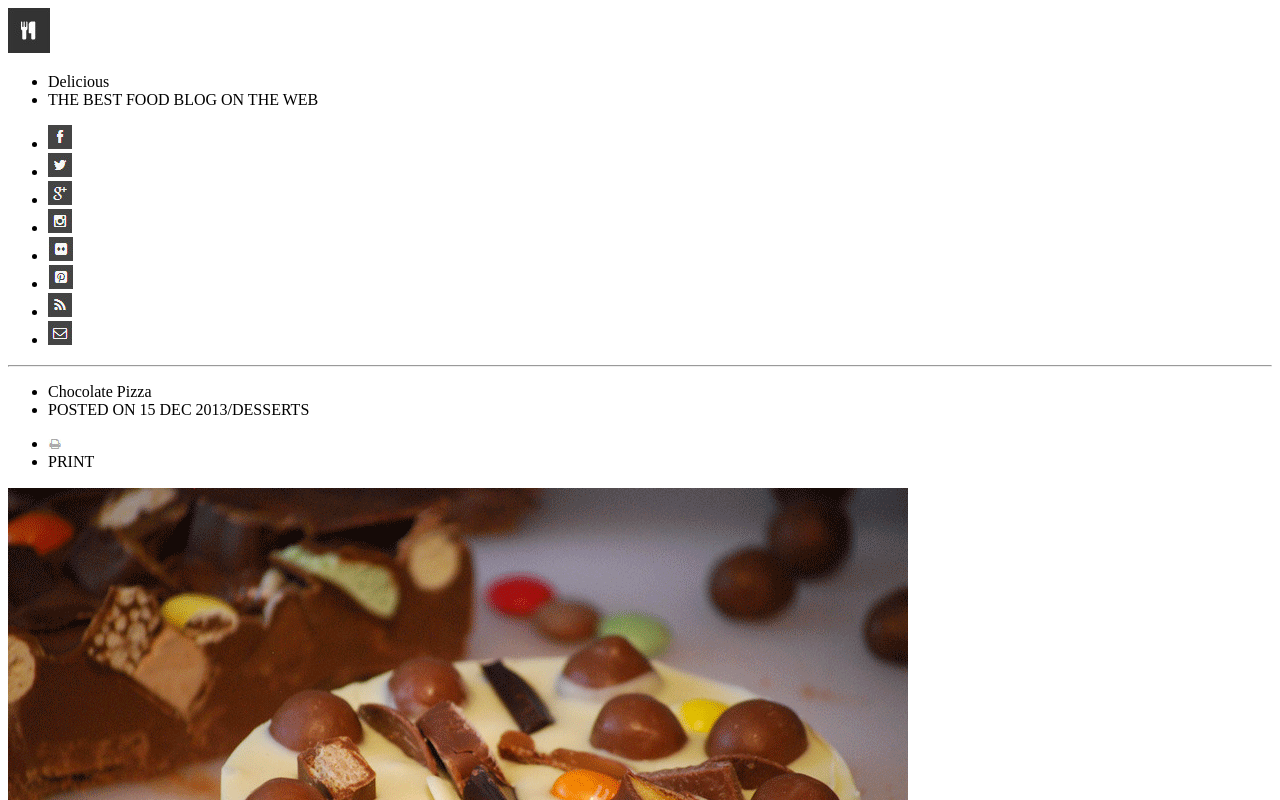
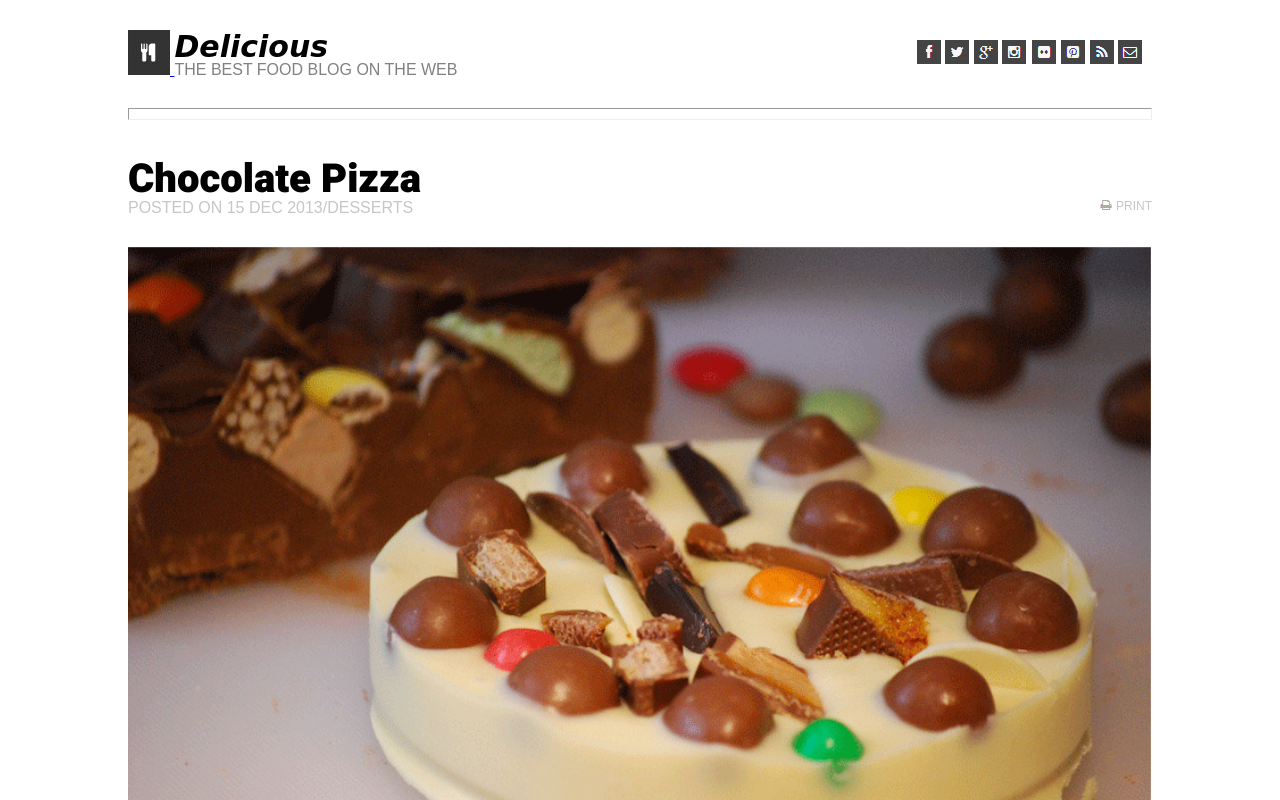
Before and after one commit to Antberry/Chocolate-Pizza, a plain HTML site: page index.html in a window 1280 px wide. Shown: the top 800 px of the page. Drawn offline with Linux system fonts and the light colour scheme; a web font is replaced by a local one.

Commit message:
half way thru css

```diff
--- a/index.html
+++ b/index.html
@@ -2,10 +2,14 @@
 <html lang="en">
 <head>
   <title>Delicious Pizza</title>
+  <link rel="stylesheet" type="text/css" href="reset.css">
+  <link rel="stylesheet" type="text/css" href="style.css">
+
 </head>
 <body>
   <header>
     <!-- logo -->
+    <nav>
     <a href=" ">
       <img class="logo-block" src="img/logo.png">
     </a>
@@ -14,7 +18,7 @@
       <li>THE BEST FOOD BLOG ON THE WEB</li>
     </ul>
     <!-- icon bar -->
-    <ul id="iconbar">
+    <ul id="icon-bar">
       <li>
         <a href=" ">
           <img src='img/fb-icon.png' />
@@ -56,18 +60,19 @@
         </a>
       </li>
     </ul>
+  </nav>
     <hr>
   </header>
 
   <main>
     <!-- chocolate Pizza title -->
     <article>
-      <ul>
+      <ul id="headline">
         <li>Chocolate Pizza</li>
         <li>POSTED ON 15 DEC 2013/DESSERTS</li>
       </ul>
       <!-- print icon -->
-      <ul>
+      <ul id="print">
           <li>
             <a href=" ">
               <img src='img/print-icon.png' />
@@ -76,7 +81,7 @@
           <li>PRINT</li>
       </ul>
       <!-- hero image -->
-      <img src="img/choco-pizza.png">
+      <img id="hero" src="img/choco-pizza.png">
       <p>
         Lorem ipsum dolor sit amet, consectetur adipiscing elit. Proin quis vestibulum diam, et rutrum tortor. Fusce quis dui ac est sollicitudin dictum id vel felis. Ut venenatis lorem enim, a tempus eros rutrum eget. Etiam id mauris et lacus congue sodales. Fusce sem arcu, dignissim sed vehicula at, lobortis nec nisi. Class aptent taciti sociosqu ad litora torquent per conubia nostra, per inceptos himenaeos. Fusce a turpis justo. Donec accumsan ex odio, a varius metus molestie in. In feugiat lacus in velit hendrerit, nec maximus tellus feugiat.
 
@@ -87,10 +92,10 @@
       <img src="img/list-bg.png">
       <hr>
       <!-- vanessa image -->
-      <a href=" ">
-        <img src='img/van-pic.png' />
+      <a href="">
+        <img class="logo-block" src='img/van-pic.png' />
       </a>
-      <ul>
+      <ul class="logo-block">
         <li>
           Vanessa Stevenson
         </li>
--- /dev/null
+++ b/reset.css
@@ -0,0 +1,48 @@
+/* http://meyerweb.com/eric/tools/css/reset/
+   v2.0 | 20110126
+   License: none (public domain)
+*/
+
+html, body, div, span, applet, object, iframe,
+h1, h2, h3, h4, h5, h6, p, blockquote, pre,
+a, abbr, acronym, address, big, cite, code,
+del, dfn, em, img, ins, kbd, q, s, samp,
+small, strike, strong, sub, sup, tt, var,
+b, u, i, center,
+dl, dt, dd, ol, ul, li,
+fieldset, form, label, legend,
+table, caption, tbody, tfoot, thead, tr, th, td,
+article, aside, canvas, details, embed,
+figure, figcaption, footer, header, hgroup,
+menu, nav, output, ruby, section, summary,
+time, mark, audio, video {
+	margin: 0;
+	padding: 0;
+	border: 0;
+	font-size: 100%;
+	font: inherit;
+	vertical-align: baseline;
+}
+/* HTML5 display-role reset for older browsers */
+article, aside, details, figcaption, figure,
+footer, header, hgroup, menu, nav, section {
+	display: block;
+}
+body {
+	line-height: 1;
+}
+ol, ul {
+	list-style: none;
+}
+blockquote, q {
+	quotes: none;
+}
+blockquote:before, blockquote:after,
+q:before, q:after {
+	content: '';
+	content: none;
+}
+table {
+	border-collapse: collapse;
+	border-spacing: 0;
+}
--- a/style.css
+++ b/style.css
@@ -1,6 +1,84 @@
-/* ------------HEADER---------- */
+
+/* ------------HEADER----------*/
+@import url('https://fonts.googleapis.com/css?family=Wire+One');
+@import url('https://fonts.googleapis.com/css?family=Heebo:900');
+body{
+  font-family: Arial, Helvetica, sans-serif;
+  width: 80%;
+  margin: auto;
+}
+header{
+  margin-top: 30px;
+}
+.logo-block img{
+  float: left;
+}
+.logo-block li:first-child{
+  font-family: cursive;
+  font-style: italic;
+  font-weight: bold;
+  font-size: 30px;
+}
+.logo-block li:last-child{
+  font-family: 'Wire One', sans-serif;
+  color: gray;
+}
+.logo-block {
+  display: inline-block;
+}
+#icon-bar li{
+  display: inline-block;
+}
+#icon-bar{
+  float: right;
+  margin: 10px;
+}
+hr{
+  height: 10px;
+  margin-top: 30px;
+}
 
 
-/* ---------------SECTION------------ */
+/* ---------------ARTICLE------------ */
+article{
+  margin-top: 40px;
+}
+#headline{
+  display: inline-block;;
+}
+#headline li:first-child{
+  font-family: 'Heebo', sans-serif;
+  font-size: 40px;
+}
+#headline li:last-child{
+  font-family: Arial, Helvetica, sans-serif;
+  color: rgb(201, 197, 197);
+}
+#print{
+  float: right;
+}
+#print li{
+  margin-top: 40px;
+  display: inline-block;
+  font-size: 12px;
+  color: rgb(201, 197, 197);
+}
+#hero{
+  width:100%;
+  margin-top: 30px;
+}
+button{
+  float: right;
+}
 
 /* ---------------FOOTER------------------ */
+footer hr{
+  width: 500px;
+  display: inline-block;
+}
+footer img{
+  display: inline-block;
+}
+footer ul{
+  text-align: center;
+}
```
